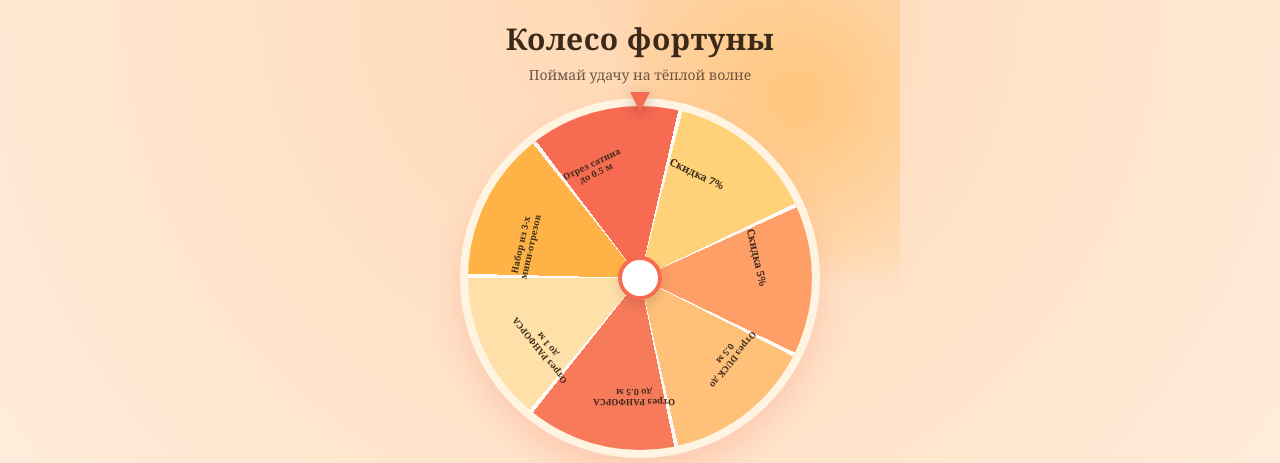
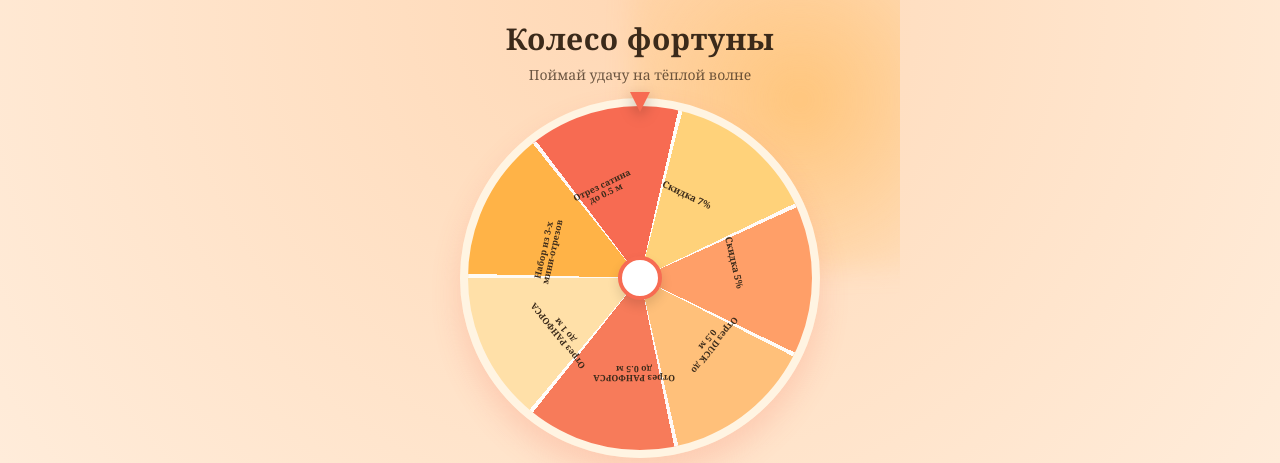
Before and after one commit to Debade41/tgappFC, a React (Vite) app in the folder miniapp/web/: page / in a window 1280 px wide. Shown: the top 463 px of the page. Built offline with nearby package versions, Linux system fonts and the light colour scheme; no server answers.

Commit message:
fix size

```diff
--- a/miniapp/web/src/App.jsx
+++ b/miniapp/web/src/App.jsx
@@ -211,7 +211,7 @@ export default function App() {
 
             const angle = (index + 0.5) * segmentAngle - 90;
 
-            const radius = 118;
+            const radius = 95;
             const lines = wrapLabel(label, 14, 3);
             const isLong = lines.length >= 3 || label.length > 18;
 
--- a/miniapp/web/src/styles.css
+++ b/miniapp/web/src/styles.css
@@ -135,12 +135,12 @@ body {
   left: 50%;
   transform-origin: 0 0;
 
-  width: 130px;
+  width: 110px;
   text-align: center;
 
-  font-size: 10.5px;
+  font-size: 9.5px;
   font-weight: 700;
-  line-height: 1.1;
+  line-height: 1.05;
 
   white-space: normal;
   word-break: break-word;
```
